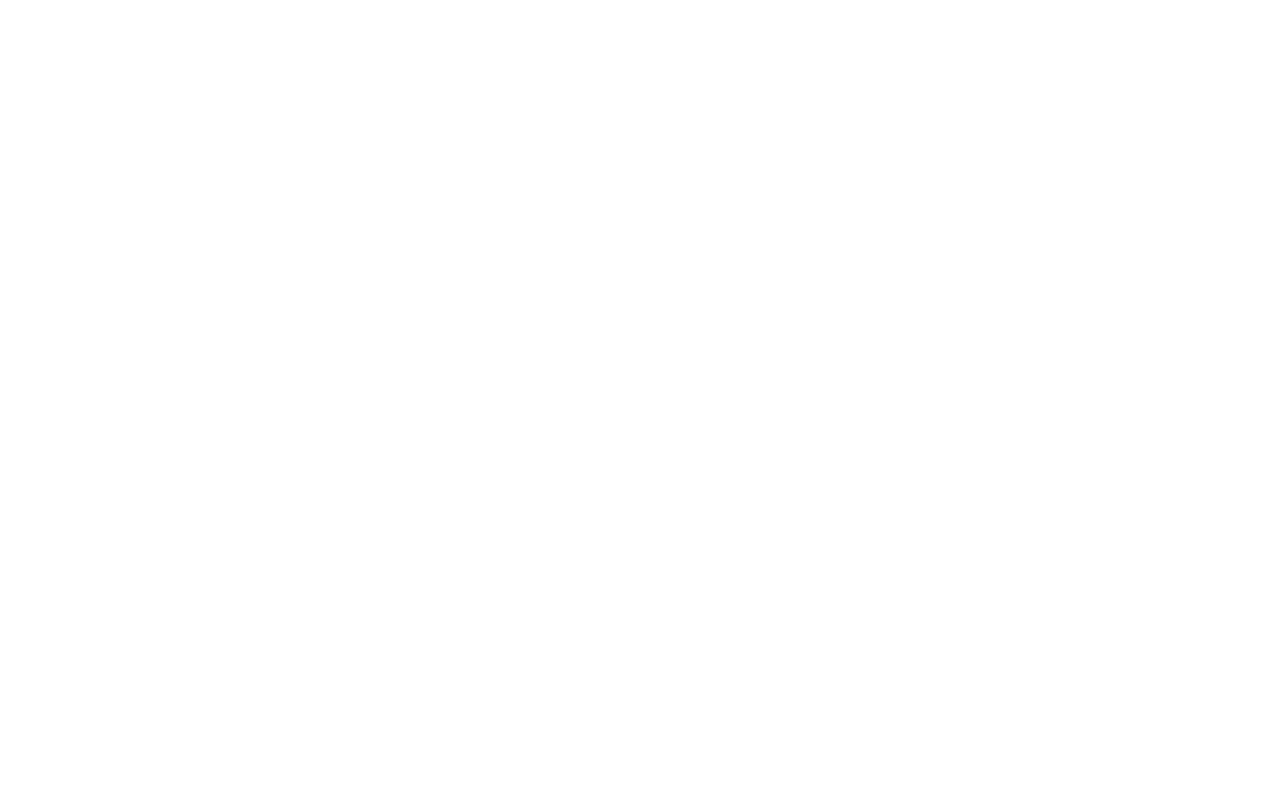
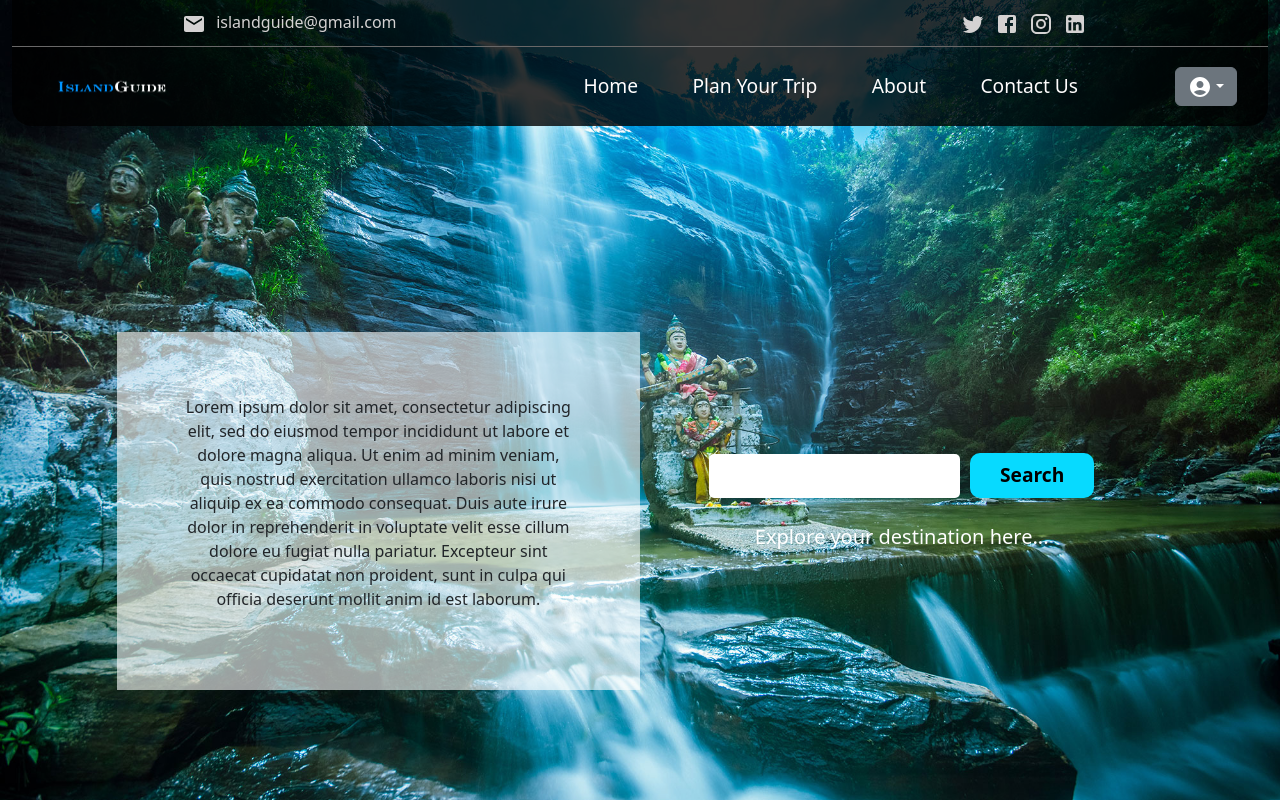
Before and after one commit to ishinihettiarachchi/island_Guide, a React (Create React App) app: page / in a window 1280 px wide. Before the commit this address had no page. Shown: the top 802 px of the page. Built offline with nearby package versions, Linux system fonts and the light colour scheme; the HTML template or start-up script is replaced by a standard one.

Commit message:
feat: updated navbar component

```diff
--- a/package.json
+++ b/package.json
@@ -15,7 +15,7 @@
     "jquery": "^3.7.0",
     "react": "^18.2.0",
     "react-dom": "^18.2.0",
-    "react-router-dom": "^6.14.2",
+    "react-router-dom": "^6.15.0",
     "react-scripts": "5.0.1",
     "web-vitals": "^2.1.4"
   },
--- a/src/App.js
+++ b/src/App.js
@@ -2,7 +2,10 @@
 import Home from './pages/Home';
 import Login from './pages/Login';
 import Register from './pages/Register';
+import Logout from './pages/Logout';
 import About from './pages/About';
+
+
 import {BrowserRouter as Router ,Routes, Route} from 'react-router-dom'
 
 function App() {
@@ -10,10 +13,11 @@ function App() {
     <div className="App">
      <Router>
           <Routes>
-            <Route path="/login" element={<Login />} />
-            <Route path="/register" element={<Register/>} />
-            <Route path="/home" element={<Home/>} />
+            <Route path="/login" element={<Login/>}/>
+            <Route path="/register" element={<Register/>}/>
+            <Route path="/" element={<Home/>} />
             <Route path="/about" element={<About/>} />
+            <Route path="/logout" element={<Logout/>} />
           </Routes>
         </Router>
     </div>
--- a/src/components/Navbar.jsx
+++ b/src/components/Navbar.jsx
@@ -4,12 +4,20 @@ import TwitterIcon from '@mui/icons-material/Twitter';
 import FacebookIcon from '@mui/icons-material/Facebook';
 import InstagramIcon from '@mui/icons-material/Instagram';
 import LinkedInIcon from '@mui/icons-material/LinkedIn';
+import { useState, useEffect } from 'react';
 import logo from '../images/logo.png';
 import '../styles/navbar.css';
 import AccountCircleIcon from '@mui/icons-material/AccountCircle';
+import {Link} from 'react-router-dom';
 
 
 function Navbar() {
+  const [dropdownOpen, setDropdownOpen] = useState(false);
+
+  const toggleDropdown = () => {
+    setDropdownOpen(!dropdownOpen);
+  };
+
   return (
     <div className='navbar-container'>
         <div className="row row1">
@@ -30,14 +38,27 @@ function Navbar() {
                <img src={logo} alt="" />
             </div>
             <div className="col-6" id='links'>
-                <a href="#">Home</a>
+                <a href="#"><Link to='/'>Home</Link></a>
                 <a href="#">Plan Your Trip</a>
-                <a href="#">About</a>
+                <a href="#"><Link to='/about'>About</Link></a>
                 <a href="#">Contact Us</a>
             </div>
             <div className="col-1" id='user-icon'>
-               <a href=""><AccountCircleIcon/></a>
-            </div>
+        <div className={`dropdown ${dropdownOpen ? 'show' : ''}`}>
+          <button
+            className="btn btn-secondary dropdown-toggle"
+            type="button"
+            id="dropdownMenuButton"
+            onClick={toggleDropdown}
+          >
+            <AccountCircleIcon />
+          </button>
+          <div className={`dropdown-menu ${dropdownOpen ? 'show' : ''}`} aria-labelledby="dropdownMenuButton">
+            <a className="dropdown-item" href="#">My Profile</a>
+            <a className="dropdown-item" href="#"><Link to='/logout'>Logout</Link></a>
+          </div>
+        </div>
+      </div>
          </div>
     </div>
   )
--- a/src/pages/Login.jsx
+++ b/src/pages/Login.jsx
@@ -1,8 +1,34 @@
 import React from 'react'
 import '../styles/login.css'
 import logo from '../images/logo.png';
+import { useState, useEffect } from 'react';
+import { useNavigate } from 'react-router-dom';
+import axios from 'axios';
 
 function Login() {
+
+
+    const [username, setUsername] = useState('');
+    const [password, setPassword] = useState('');
+    const navigate = useNavigate();
+
+    const submit = async (e) => {
+    e.preventDefault();
+
+    try {
+      const response = await axios.post("http://localhost:3001/api/v1/users/login", {
+        nameOrEmail: username,
+        passwordHash: password,
+
+      });
+
+      console.log(response.data);
+      navigate('/');
+
+    } catch (error) {
+      console.error('Error submitting data:', error);
+    }
+  }
   return (
     <div class="login-main-container">
     <div class="row">
@@ -21,17 +47,24 @@ function Login() {
             <form className='login-form'>
                 <div class="form-group">
                     <label for="username">Username or Email</label>
-                    <input type="text" class="form-control" id="username" aria-describedby="emailHelp" placeholder="Enter Username or Email"/>
+                    <input
+                    type="text"
+                    class="form-control"
+                    id="username"
+                    aria-describedby="emailHelp"
+                    placeholder="Enter Username or Email"
+                    onChange={(e)=>{setUsername(e.target.value)}}/>
 
                 </div>
                 <div class="form-group">
                     <label for="password">Password</label>
-                    <input type="password" class="form-control" id="password" placeholder="Password"/>
+                    <input type="password" class="form-control" id="password" placeholder="Password"
+                    onChange={(e)=>{setPassword(e.target.value)}}/>
                 </div>
                 <div class="form-group no-account">
                     <p>Don't have an account? <a href="">sign up</a></p>
                 </div>
-                <button type="submit" class="btn btn-primary">Submit</button>
+                <button type="submit" class="btn btn-primary" onClick={submit}>Submit</button>
             </form>
             </div>
         </div>
--- /dev/null
+++ b/src/pages/Logout.jsx
@@ -0,0 +1,17 @@
+import React, { useEffect } from 'react';
+import { useNavigate } from 'react-router-dom';
+
+function Logout() {
+  const navigate = useNavigate();
+
+  useEffect(() => {
+    localStorage.removeItem('token');
+
+
+    navigate('/login');
+  }, [navigate]);
+
+
+}
+
+export default Logout;
--- a/src/pages/Register.jsx
+++ b/src/pages/Register.jsx
@@ -1,10 +1,14 @@
 import React from 'react';
 import '../styles/register.css';
 import { useState, useEffect } from 'react';
+import { useNavigate } from 'react-router-dom';
 import axios from 'axios';
 import logo from '../images/logo.png';
 
 function Register() {
+
+  const navigate = useNavigate();
+
 
   const [username, setUsername] = useState('');
   const [password, setPassword] = useState('');
@@ -15,16 +19,16 @@ function Register() {
 
     try {
       const response = await axios.post("http://localhost:3001/api/v1/users", {
-        nameOrEmail: username, // Use nameOrEmail instead of username
-        passwordHash: password, // Use passwordHash instead of password
-        cpasswordHash: cpassword // Use cpasswordHash instead of cpassword
+        nameOrEmail: username,
+        passwordHash: password,
+        cpasswordHash: cpassword
       });
 
       console.log(response.data);
-      // You can handle the response here, such as showing a success message to the user
+      navigate('/login');
+
     } catch (error) {
       console.error('Error submitting data:', error);
-      // Handle the error, such as showing an error message to the user
     }
   }
 
```
Also changed, not shown: 1 other file (tests, documents, lock files or other folders).
